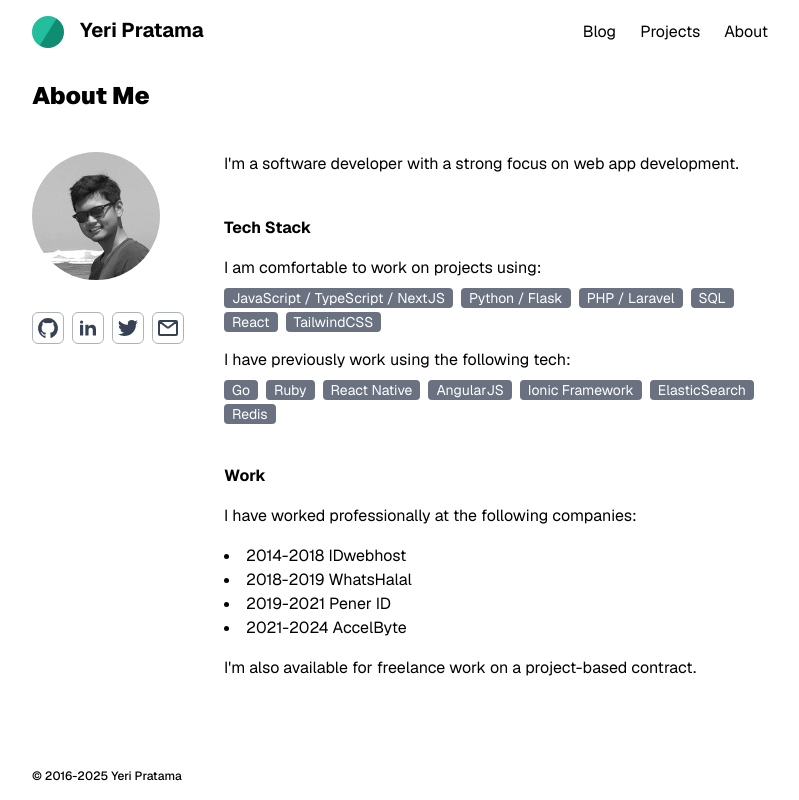
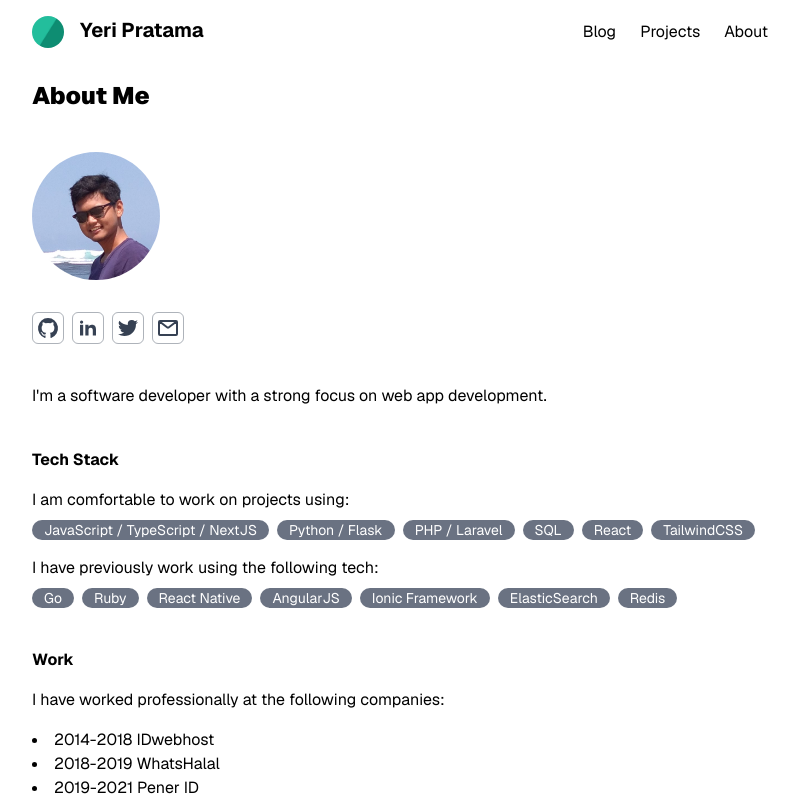
Before and after one commit to pirey/pirey.github.io, a Next.js app: page /about in a window 1280 px wide. Shown: the top 800 px of the page, without its empty margins (240-1039 px from the left). Built offline with nearby package versions, Linux system fonts and the light colour scheme; no server answers.

Commit message:
feat: content, about, badge

```diff
--- a/src/components/badge.tsx
+++ b/src/components/badge.tsx
@@ -1,6 +1,6 @@
 export function LabelBadge({ children }: { children: React.ReactNode }) {
   return (
-    <span className="inline-block rounded-sm bg-gray-500 px-2 text-sm text-white">
+    <span className="inline-block rounded-full bg-gray-500 px-3 text-sm text-white">
       {children}
     </span>
   );
--- a/src/pages/about.tsx
+++ b/src/pages/about.tsx
@@ -28,14 +28,10 @@ export default function AboutPage() {
       <Content>
         <Heading>About Me</Heading>
         <div className="py-10">
-          <div className="flex flex-col items-center gap-10 sm:flex-row sm:items-start">
+          <div className="flex flex-col items-center gap-10 sm:items-start">
             <section id="info">
               <div className="flex flex-col">
-                <Image
-                  src={pp}
-                  alt="Me"
-                  className="transition-grayscale h-32 w-32 rounded-full grayscale duration-300 hover:grayscale-[33.3333%]"
-                />
+                <Image src={pp} alt="Me" className="h-32 w-32 rounded-full" />
                 <ul className="flex gap-2 pt-8">
                   <li>
                     <a
--- a/src/pages/projects/[slug].tsx
+++ b/src/pages/projects/[slug].tsx
@@ -1,4 +1,5 @@
 import { LabelBadge, LabelBadgeList } from "@/components/badge";
+import { Content } from "@/components/content";
 import { Footer } from "@/components/footer";
 import { PageLayout } from "@/components/layout";
 import { TopNavBar } from "@/components/navbar";
@@ -47,7 +48,7 @@ export default function ProjectPage({ project }: { project: Project }) {
         <title>{`Project ${project.title} | ${PAGE_TITLE}`}</title>
       </Head>
       <TopNavBar />
-      <section className="mx-auto max-w-3xl px-4 pt-4">
+      <Content>
         <h2 className="text-2xl font-black">{project.title}</h2>
         <h4 className="text-sm">{project.year}</h4>
         {project.client &&
@@ -113,7 +114,7 @@ export default function ProjectPage({ project }: { project: Project }) {
             </figure>
           ))}
         </div>
-      </section>
+      </Content>
       <Footer />
     </PageLayout>
   );
```
